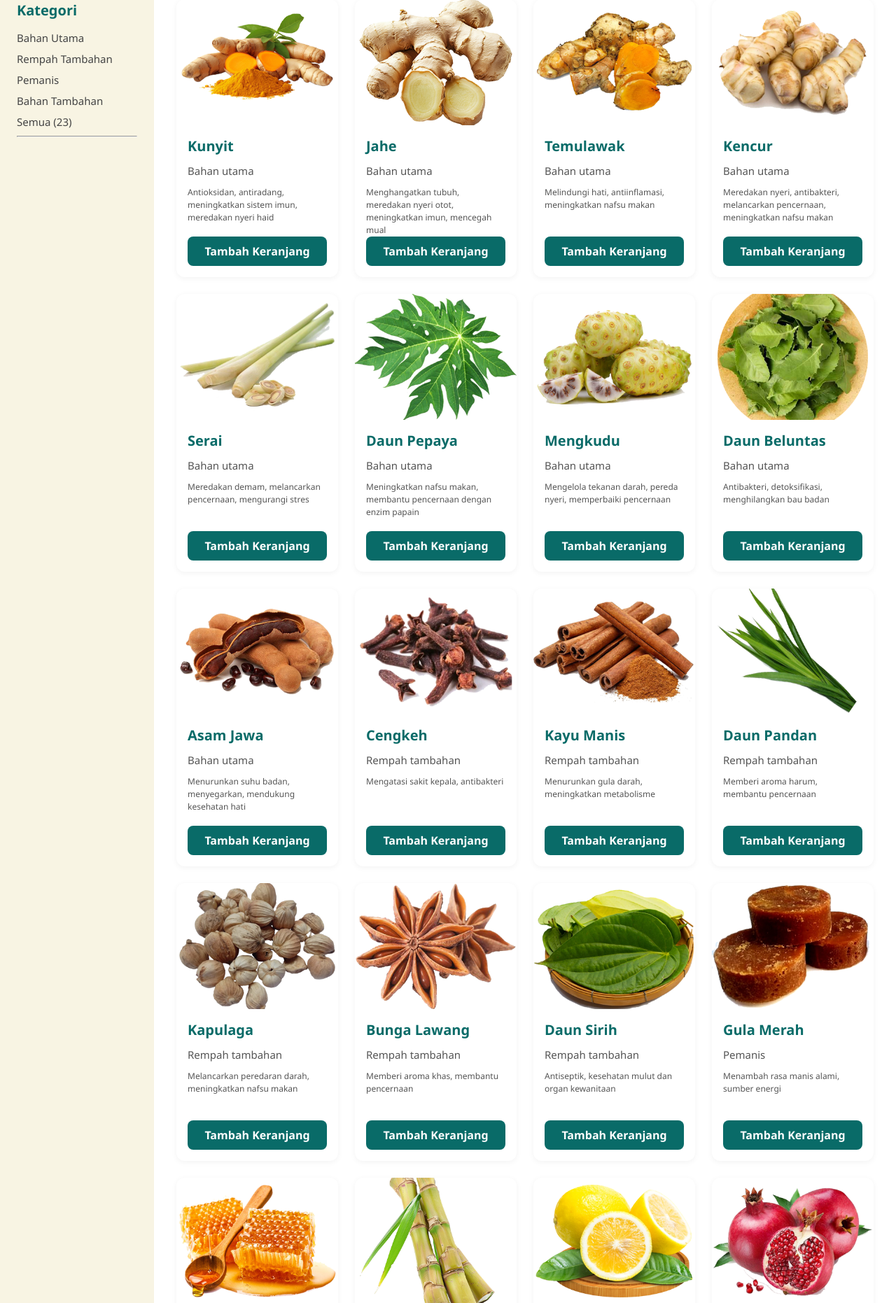
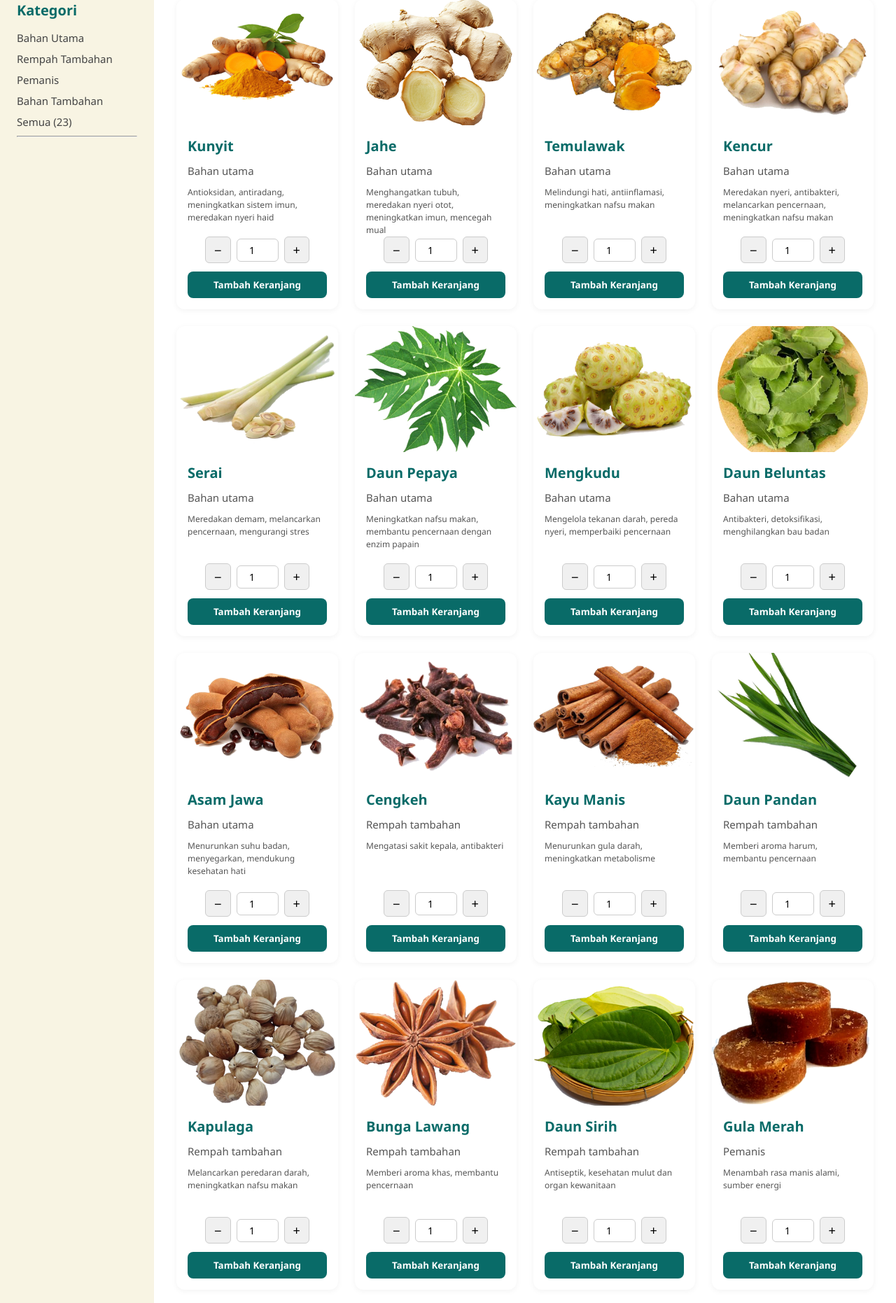
Before and after one commit to adamwahyuh/jamushop, a PHP site: page / in a window 1280 px wide. Shown: the part 107-1969 px from the top of the page at 70% size. Run offline with PHP 8.4, Linux system fonts and the light colour scheme; data comes from the database, SQL or seed files in the repository; both versions use the stored data as it was after the commit.

Commit message:
Make Card Form | I dont Relize untill now i suppose to get the input from form

```diff
--- a/asset/css/card.css
+++ b/asset/css/card.css
@@ -1,6 +1,6 @@
 .card-grid {
   display: grid;
-  grid-template-columns: repeat(auto-fill, minmax(200px, 1fr));
+  grid-template-columns: repeat(auto-fill, minmax(210px, 1fr));
   gap: 24px;
 }
 
@@ -11,6 +11,12 @@
   overflow: hidden;
   display: flex;
   flex-direction: column;
+  transition: transform 0.3s ease, box-shadow 0.3s ease;
+}
+
+.card:hover {
+  transform: translateY(-5px);
+  box-shadow: 0 6px 16px rgba(0, 0, 0, 0.1);
 }
 
 .card-img {
@@ -18,12 +24,6 @@
   height: 180px;
   object-fit: cover;
 }
-
-.card:hover {
-  transform: translateY(-5px);
-  box-shadow: 0 6px 16px rgba(0, 0, 0, 0.1);
-}
-
 
 .card-body {
   padding: 16px;
@@ -37,6 +37,11 @@
   font-weight: bold;
   color: var(--secondary-color);
   margin: 0;
+}
+
+.card-category {
+  color: #555;
+  font-size: 15px;
 }
 
 .card-description {
@@ -64,7 +69,38 @@
   background-color: #388e3c;
 }
 
-.card-category{
-  color: #555;
-  font-size: 15px;
+.keranjang-form {
+  display: flex;
+  flex-direction: column;
+  gap: 12px;
 }
+
+.porsi-control {
+  display: flex;
+  align-items: center;
+  justify-content: center;
+  gap: 8px;
+}
+
+.porsi-control button {
+  padding: 6px 12px;
+  font-size: 18px;
+  background-color: #f0f0f0;
+  border: 1px solid #ccc;
+  border-radius: 6px;
+  cursor: pointer;
+  transition: background-color 0.2s;
+}
+
+.porsi-control button:hover {
+  background-color: #ddd;
+}
+
+.porsi-input {
+  width: 60px;
+  text-align: center;
+  padding: 6px;
+  font-size: 14px;
+  border: 1px solid #ccc;
+  border-radius: 6px;
+}
--- a/index.php
+++ b/index.php
@@ -8,6 +8,15 @@ if ($search !== ''){
     $listBahan = $bahan->search($search);
 }else{
     $listBahan = $bahan->fetchAllBahan();
+}
+
+if ($_SERVER['REQUEST_METHOD'] == 'GET'){
+    $tKeranjang = $_GET['tKeranjang'] ?? '';
+    if ($tKeranjang !== false){
+        $keranjang->create($tKeranjang);
+    }else{
+        header('Location: /');
+    }
 }
 
 ?>
@@ -64,19 +73,26 @@ if ($search !== ''){
             <div class="card-grid">
                 <?php foreach ($listBahan as $b): ?>
                 <div class="card">
-                    <img src="<?= $b['foto'] ?>" alt="Jamu <?= $b['nama'] ?>" class="card-img">
+                    <img src="<?= $b['foto'] ?>" alt="<?= $b['nama'] ?>" class="card-img">
                     <div class="card-body">
-                    <h3 class="card-title"><?= $b['nama'] ?></h3>
-                    <p class="card-category"><?= $b['jenis'] ?></p>
-                    <p class="card-description"><?= $b['deskripsi'] ?></p>
-                    <a href="?tKeranjang=<?= $b['id'] ?>" class="card-button">Tambah Keranjang</a>
+                        <h3 class="card-title"><?= $b['nama'] ?></h3>
+                        <p class="card-category"><?= $b['jenis'] ?></p>
+                        <p class="card-description"><?= $b['deskripsi'] ?></p>
+                        <form action="" method="post" class="keranjang-form">
+                            <input type="hidden" name="bahan_id" value="<?= $b['id'] ?>">
+                            <div class="porsi-control">
+                                <button type="button" class="kurang">−</button>
+                                <input type="number" name="porsi" class="porsi-input" value="1" min="1">
+                                <button type="button" class="tambah">+</button>
+                            </div>
+                            <button type="submit" class="card-button">Tambah Keranjang</button>
+                        </form>
                     </div>
                 </div>
                 <?php endforeach; ?>
             </div>
-            <?php else: ?>
-                <p class="not-found">Bahan Tidak Ada</p>
-            </div>
+        </div>
+
             <?php endif; ?>
     </main>
 
@@ -86,23 +102,22 @@ if ($search !== ''){
             <div class="social-links">
                 <ul class="link">
                     <li><a target="_blank" href="mailto:adamdesign19@gmail.com"><i class="bi bi-google"></i></a></li>
-                    <li><a href="#"><i class="bi bi-instagram"></i></a></li>
-                    <li><a href="#"><i class="bi bi-github"></i></a></li>
+                    <li><a target="_blank" href="https://instagram.com/adamwahyuh"><i class="bi bi-instagram"></i></a></li>
+                    <li><a target="_blank" href="https://github.com/adamwahyuh"><i class="bi bi-github"></i></a></li>
                 </ul>
             </div>
         </div>
         <div class="yapping">
             <div class="tentang">
                 <h2>Tentang</h2>
-                <p>Website ini dibuat untuk Ulangan Tengah Semester (MIDTEST) Pemrograman Web 1 - Dibuat Oleh Adam Wahyu Hariyadi menggunakan PHP dengan database Sqlite -
+                <p>Website ini dibuat untuk Ujian Tengah Semester (MIDTEST) Pemrograman Web 1 - Dibuat Oleh Adam Wahyu Hariyadi menggunakan PHP dengan database Sqlite -
                     <a style="color:purple; font-weight:900;" href="https://utpas.ac.id">UTPAS 23</a></p>
             </div>
             <div class="credit">
                 <h2>Links</h2>
                 <ul>
                     <li><a href="#">Credit</a></li>
-                    <li><a href="#">Keranjang</a></li>
-                    <li><a href="#">about</a></li>
+                    <li><a href="#">About</a></li>
                 </ul>
             </div>
         </div>
```
Also changed, not shown: database/database.db.
